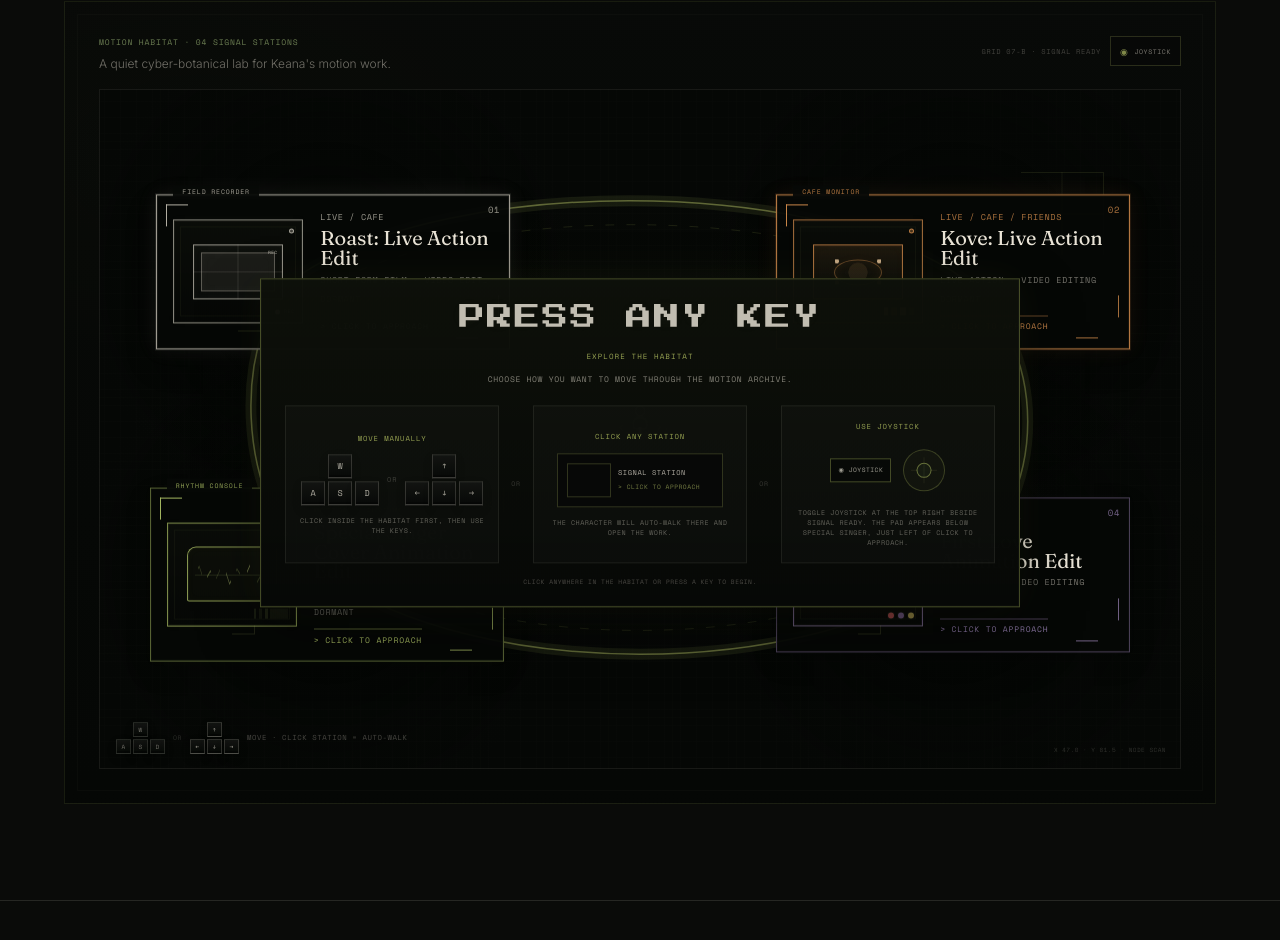
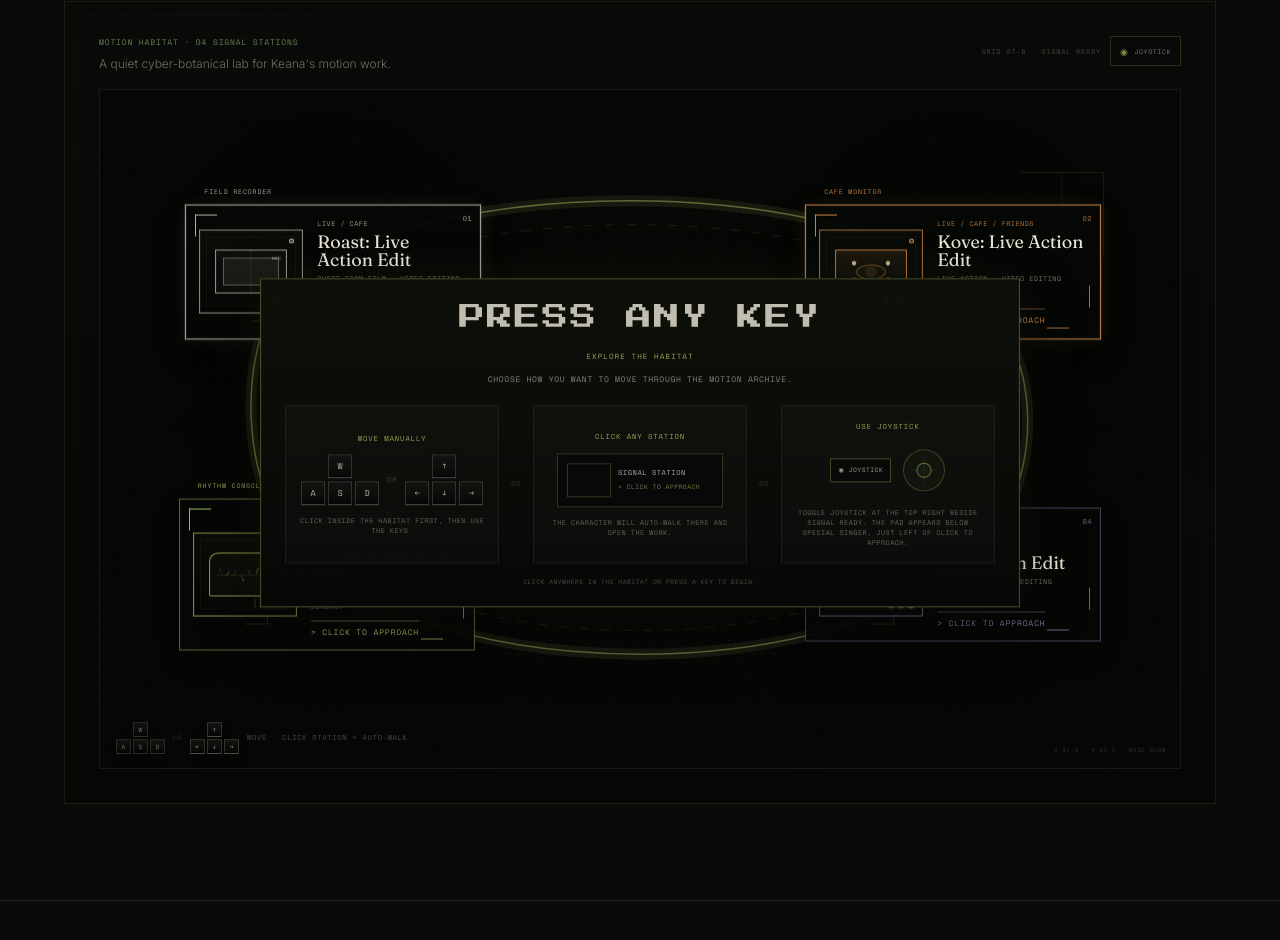
Before and after one commit to ARCKiller19/keana-portfolio, a React (Vite) app: page / in a window 1280 px wide. Shown: the part 3804-4744 px from the top of the page. Built offline with nearby package versions, Linux system fonts and the light colour scheme.

Commit message:
Open up Motion Habitat spatial hierarchy

```diff
--- a/src/motion-habitat-hologram.css
+++ b/src/motion-habitat-hologram.css
@@ -244,16 +244,15 @@
   opacity: 0.68;
 }
 
-/* Station device labels should read like floating equipment names, not cramped
-   bordered tabs. */
+/* Equipment labels are plain text with breathing room, not colored tabs. */
 .motion-habitat .motion-habitat-station::before {
-  top: -10px;
-  left: 16px;
-  padding: 3px 9px;
+  top: -18px;
+  left: 18px;
+  padding: 0;
   border: 0;
-  background: rgba(7, 9, 7, 0.94);
+  background: transparent;
   letter-spacing: 0.13em;
-  line-height: 1.25;
+  line-height: 1.2;
 }
 
 /* A live monitor gets a small cyan bloom underneath the station-specific color. */
@@ -333,6 +332,50 @@
   }
 }
 
+
+/* Desktop spatial scale: reduce station footprint so the Habitat reads as a room,
+   not four oversized cards. The entire card remains the interactive target. */
+@media (min-width: 981px) {
+  .motion-habitat .motion-habitat-station {
+    grid-template-columns: 104px minmax(0, 150px);
+    gap: 14px;
+    width: 296px;
+    min-height: 116px;
+    padding: 13px;
+  }
+
+  .motion-habitat .motion-habitat-machine {
+    width: 104px;
+    height: 84px;
+  }
+
+  .motion-habitat .motion-habitat-machine-screen {
+    width: 72px;
+    height: 44px;
+  }
+
+  .motion-habitat .motion-habitat-station-copy {
+    gap: 5px;
+  }
+
+  .motion-habitat .motion-habitat-station-copy strong {
+    font-size: 18px;
+    line-height: 1;
+  }
+
+  .motion-habitat .motion-habitat-station-copy span,
+  .motion-habitat .motion-habitat-station-copy small,
+  .motion-habitat .motion-habitat-station-copy em {
+    font-size: 6.75px;
+  }
+
+  .motion-habitat .motion-habitat-station-number {
+    top: 7px;
+    right: 8px;
+    font-size: 7px;
+  }
+}
+
 @media (max-width: 980px) and (min-width: 721px) {
   .motion-habitat-hologram {
     width: 206px;
@@ -343,8 +386,11 @@
   }
 
   .motion-habitat .motion-habitat-station::before {
-    left: 13px;
-    padding-inline: 8px;
+    top: -16px;
+    left: 14px;
+    padding: 0;
+    border: 0;
+    background: transparent;
   }
 }
 
```
